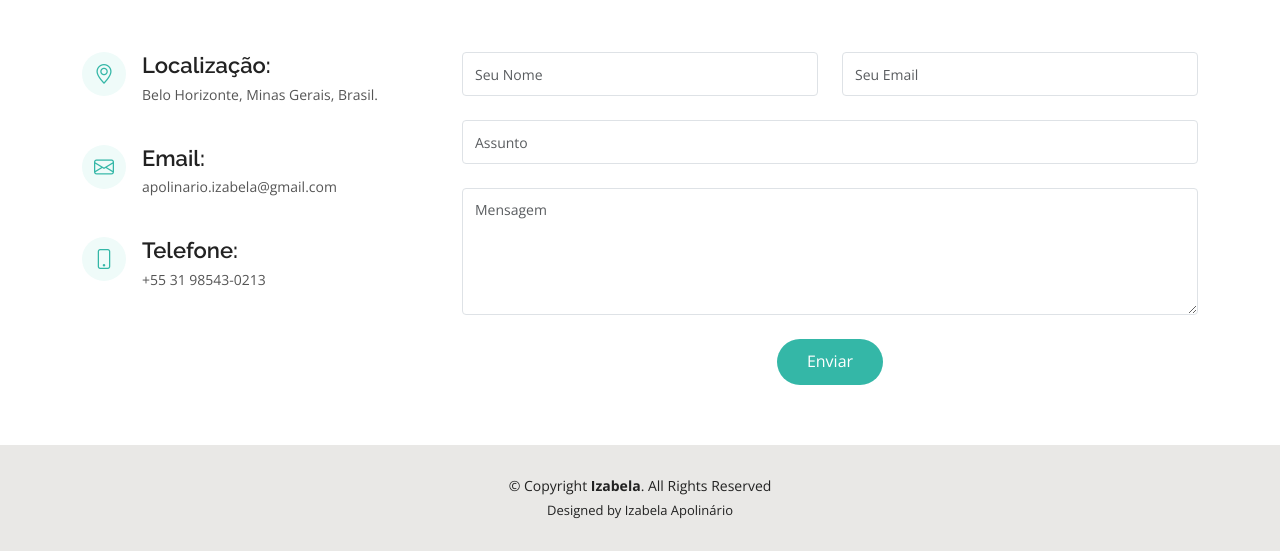
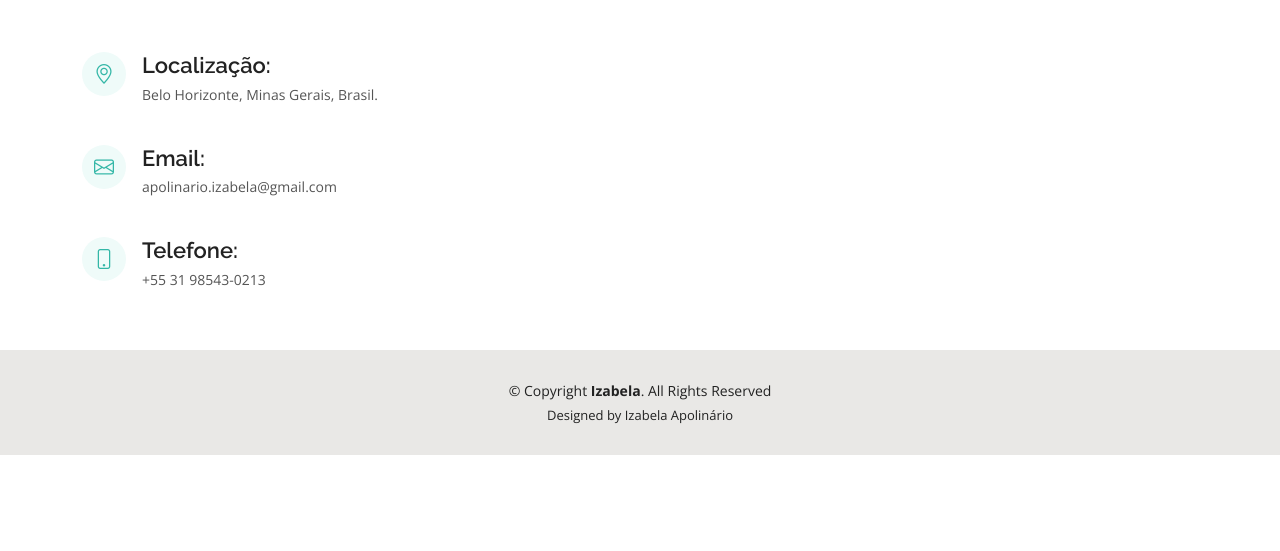
Before and after one commit to izabelaapolinario/Curriculo, a plain HTML site: page contact.html in a window 1280 px wide. Shown: the part 490-1041 px from the top of the page. After the commit the page ends 945 px from the top, so only its background shows below. Drawn offline with nearby package versions, Linux system fonts and the light colour scheme.

Commit message:
Update contact.html

```diff
--- a/contact.html
+++ b/contact.html
@@ -111,28 +111,6 @@
 
           <div class="col-lg-8 mt-5 mt-lg-0">
 
-            <form action="forms/contact.php" method="post" role="form" class="php-email-form">
-              <div class="row">
-                <div class="col-md-6 form-group">
-                  <input type="text" name="name" class="form-control" id="name" placeholder="Seu Nome" required>
-                </div>
-                <div class="col-md-6 form-group mt-3 mt-md-0">
-                  <input type="email" class="form-control" name="email" id="email" placeholder="Seu Email" required>
-                </div>
-              </div>
-              <div class="form-group mt-3">
-                <input type="text" class="form-control" name="subject" id="subject" placeholder="Assunto" required>
-              </div>
-              <div class="form-group mt-3">
-                <textarea class="form-control" name="message" rows="5" placeholder="Mensagem" required></textarea>
-              </div>
-              <div class="my-3">
-                <div class="loading">Carregando</div>
-                <div class="error-message"></div>
-                <div class="sent-message">Sua mensagem foi enviada com sucesso.</div>
-              </div>
-              <div class="text-center"><button type="submit">Enviar</button></div>
-            </form>
 
           </div>
 
```
